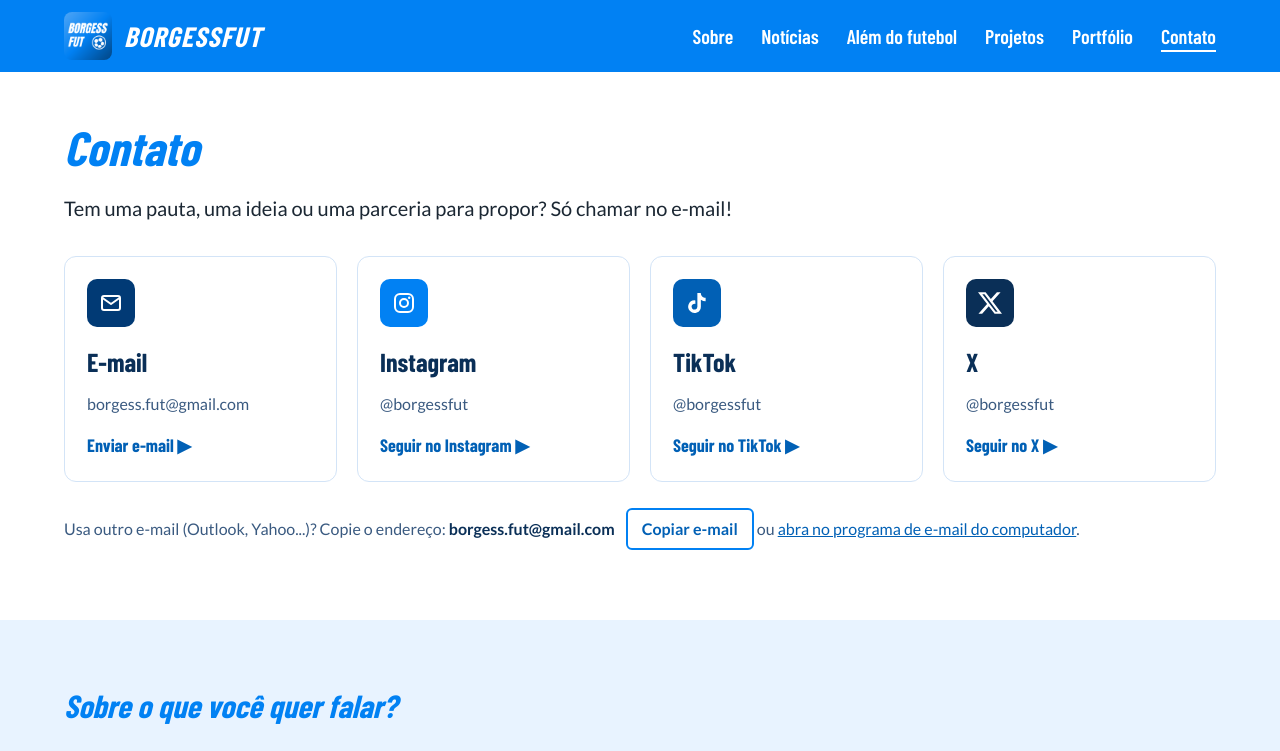
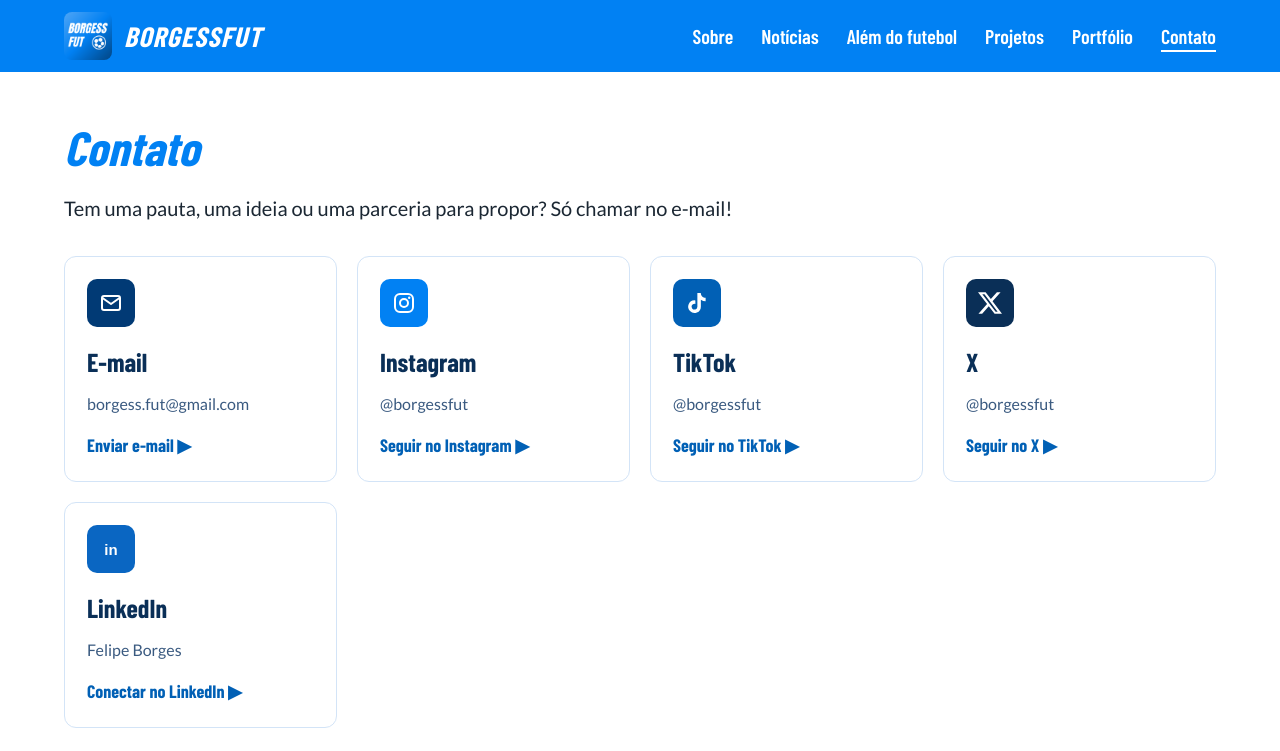
Before and after one commit to borgeslipe/borgeslipe.github.io, a plain HTML site: page contato.html in a window 1280 px wide. Shown: the top 751 px of the page. Drawn offline with nearby package versions, Linux system fonts and the light colour scheme; a web font is replaced by a local one.

Commit message:
Update contato.html

```diff
--- a/contato.html
+++ b/contato.html
@@ -63,6 +63,15 @@
         <h3>X</h3>
         <p>@borgessfut</p>
         <span class="contato-acao">Seguir no X ▶</span>
+      </a>
+
+      <a class="contato-card" href="https://www.linkedin.com/in/SEU-PERFIL/" target="_blank" rel="noopener" style="--cor:#0a66c2">
+        <span class="contato-icone">
+          <svg viewBox="0 0 24 24" aria-hidden="true"><text x="12" y="17.5" text-anchor="middle" font-family="Arial, sans-serif" font-weight="800" font-size="15" fill="currentColor">in</text></svg>
+        </span>
+        <h3>LinkedIn</h3>
+        <p>Felipe Borges</p>
+        <span class="contato-acao">Conectar no LinkedIn ▶</span>
       </a>
 
     </div>
```
